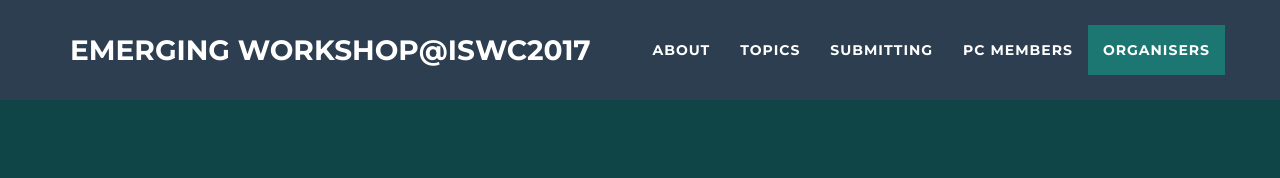
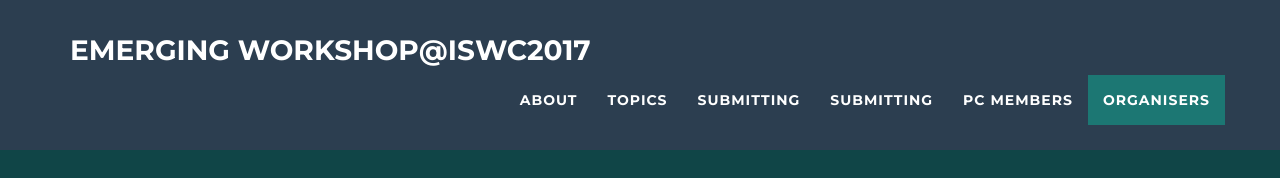
Before and after one commit to kmitd/kmitd.github.io, a website: page recoding-black-mirror/index.html in a window 1280 px wide. Shown: the top 178 px of the page. Drawn offline with nearby package versions, Linux system fonts and the light colour scheme.

Commit message:
added link to cfp

```diff
--- a/recoding-black-mirror/index.html
+++ b/recoding-black-mirror/index.html
@@ -64,6 +64,10 @@
 
                    <li class="page-scroll">
                         <a href="#submitting">Submitting</a>
+                    </li>
+
+		     <li class="page-scroll">
+                        <a href="cfp.txt">Submitting</a>
                     </li>
 
                     <li class="page-scroll">
```
